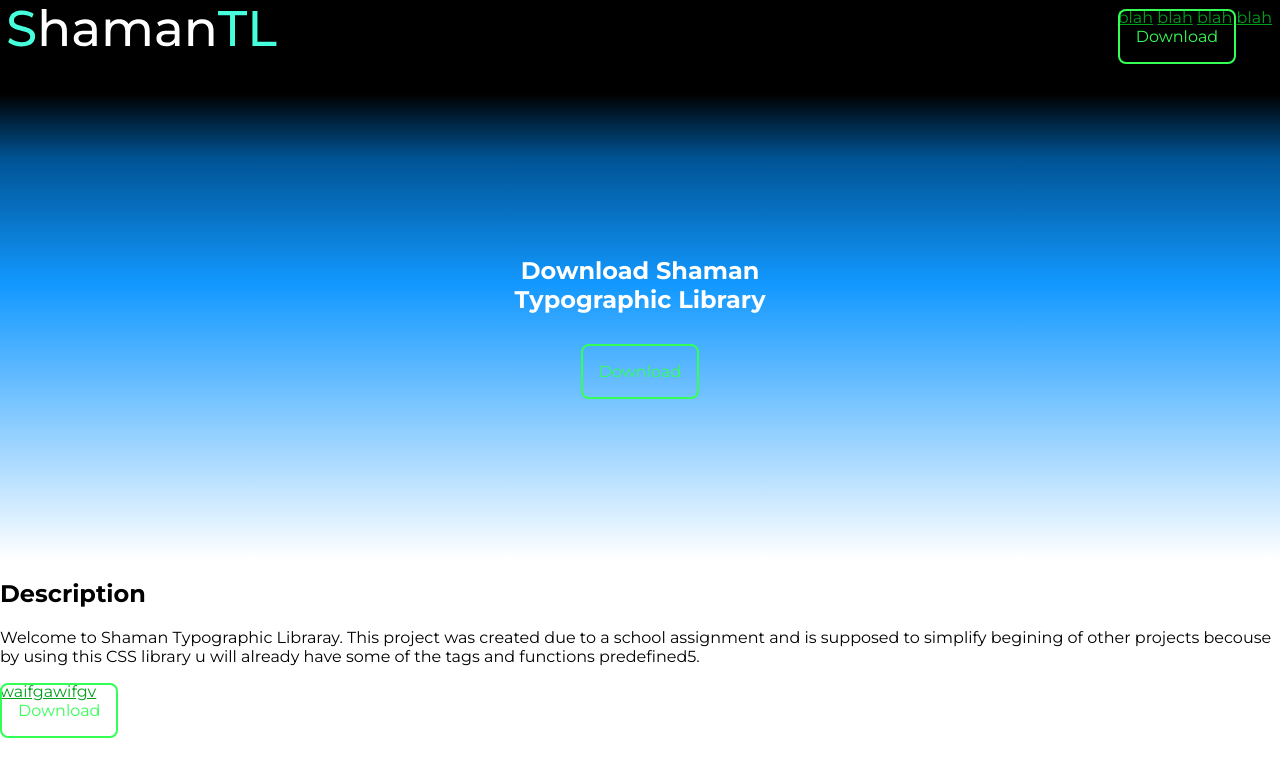
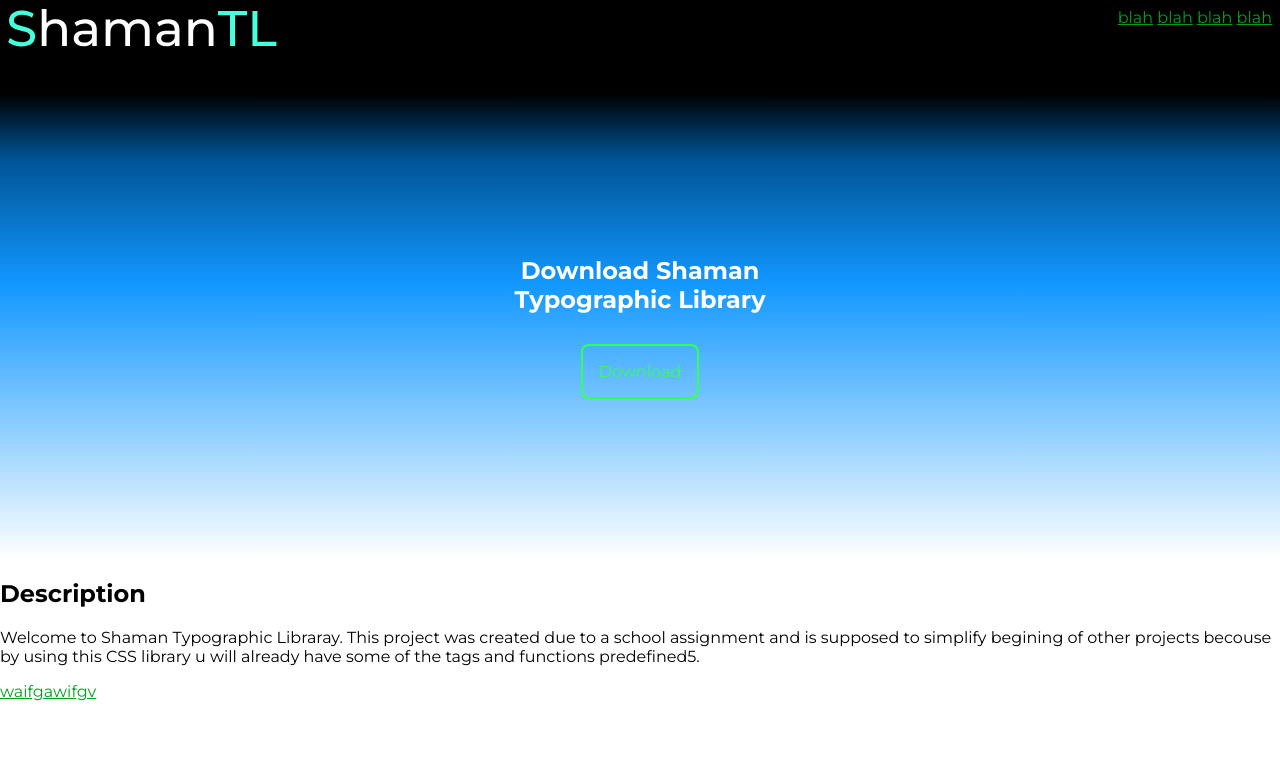
Before and after one commit to pslib-cz/2023-l4-web-typographic-library-FrantisekSima, a plain HTML site: page index.html in a window 1280 px wide. Drawn offline with Linux system fonts and the light colour scheme.

Commit message:
basic button dark

```diff
--- a/index.html
+++ b/index.html
@@ -22,9 +22,6 @@
             <a href="">blah</a>
             <a href="">blah</a>
             <a href="">blah</a>
-            <div>
-                <a class="button__basic" href="">Download</a>
-            </div>
         </nav>
     </header>
     <main>
@@ -41,9 +38,6 @@
             </p>
             <a href="">waifgawifgv</a>
         </section>
-        <div>
-            <a class="button__basic" href="">Download</a>
-        </div>
     </main>
 </body>
 </html>
```
